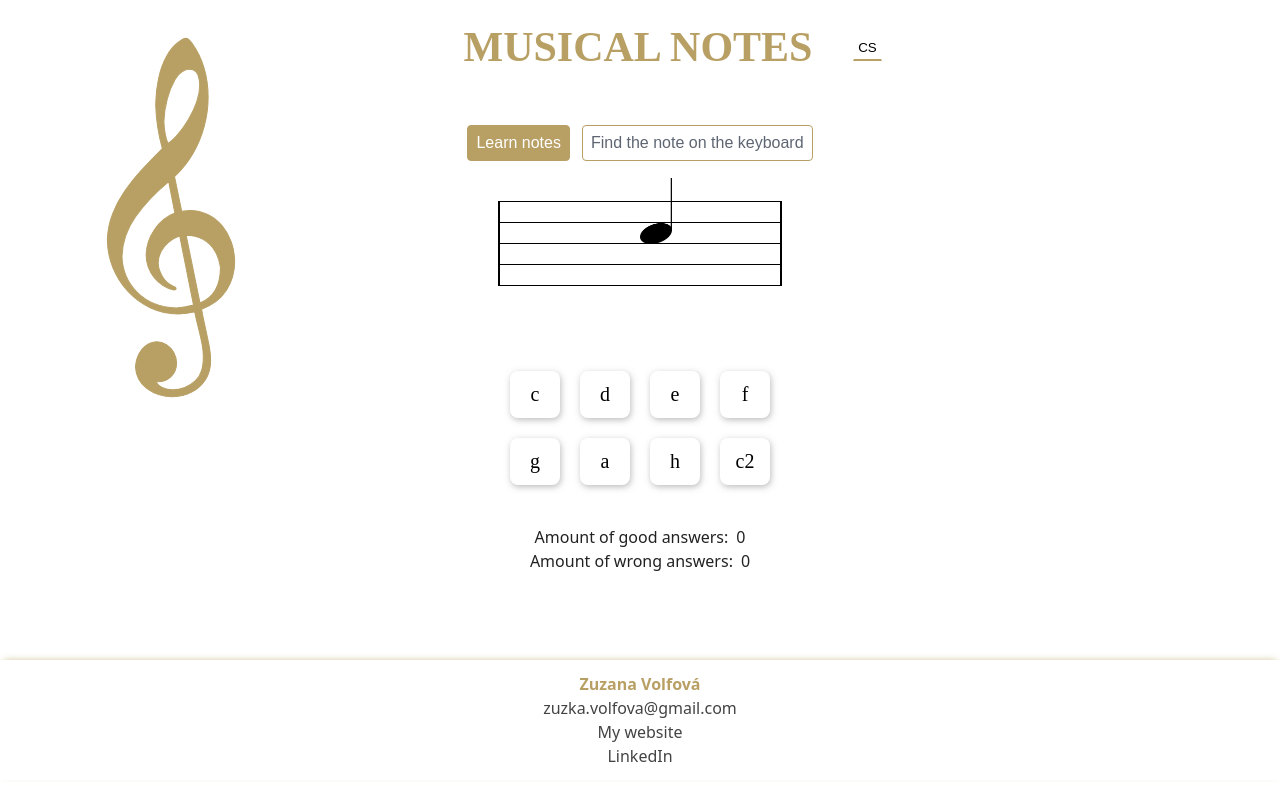
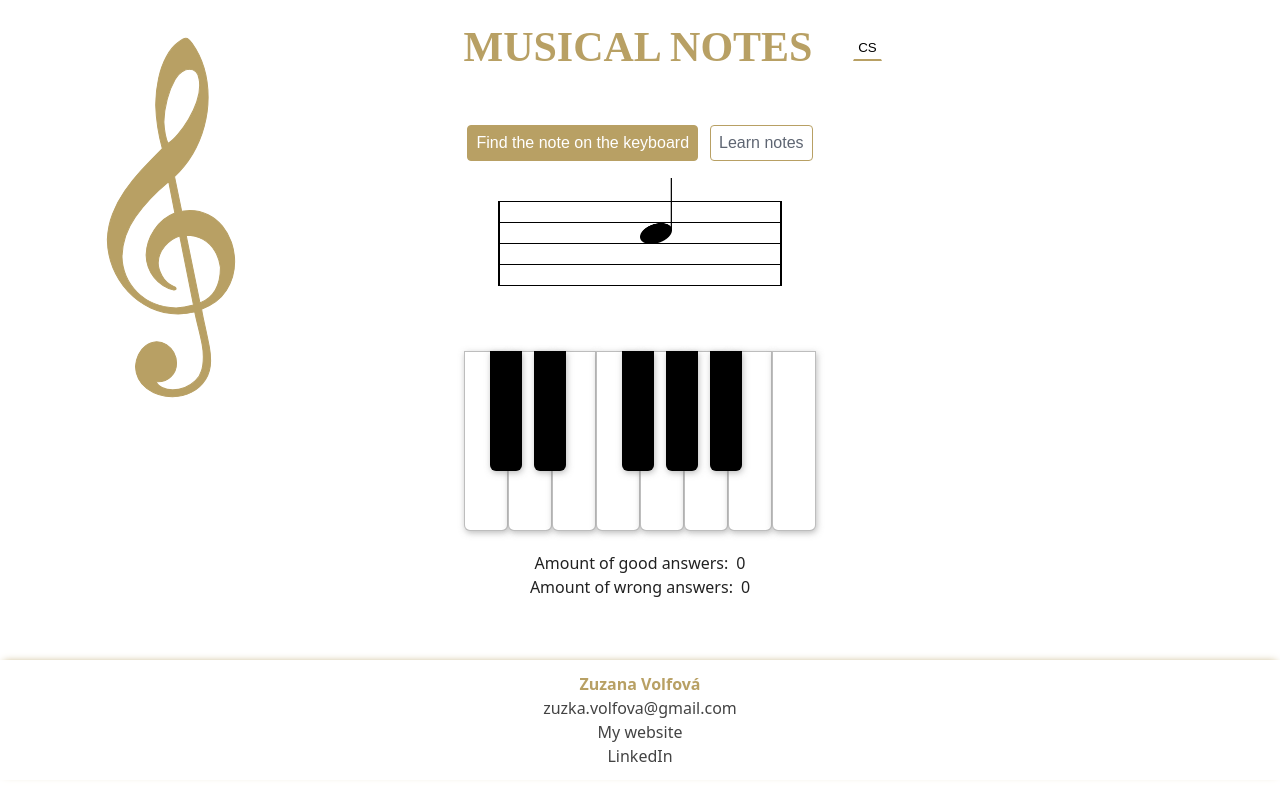
Before and after one commit to zuzanavolfova/musical-notes, a React (Vite) app: page / in a window 1280 px wide. Shown: the top 800 px of the page. Built offline with nearby package versions, Linux system fonts and the light colour scheme; a web font is replaced by a local one.

Commit message:
UI change

```diff
--- a/src/Pages/NoteLearning.tsx
+++ b/src/Pages/NoteLearning.tsx
@@ -14,7 +14,7 @@ import type { TabType } from "../types/types";
 export default function NoteLearning() {
   const { t } = useTranslation();
   const [result, setResult] = useState<boolean | null>(null);
-  const [showContent, setContent] = useState<string | null>("Notes");
+  const [showContent, setContent] = useState<string | null>("Keyboard");
   const [goodAnswers, setGoodAnswers] = useState<number>(0);
   const [wrongAnswers, setWrongAnswers] = useState<number>(0);
 
--- a/src/components/TabsComponent.tsx
+++ b/src/components/TabsComponent.tsx
@@ -18,7 +18,7 @@ const TabsContainerStyled = styled.div`
 
 export default function TabsComponent({ setContent }: TabsComponentProps) {
   const { t } = useTranslation();
-  const [selectedTab, setSelectedTab] = useState<TabType>("Notes");
+  const [selectedTab, setSelectedTab] = useState<TabType>("Keyboard");
 
   function handleOnTabClick(value: TabType) {
     setSelectedTab(value);
@@ -27,17 +27,17 @@ export default function TabsComponent({ setContent }: TabsComponentProps) {
   return (
     <TabsContainerStyled>
       <TabButton
+        isSelected={selectedTab === "Keyboard"}
+        onClick={() => handleOnTabClick("Keyboard")}
+      >
+        {t("find-note-on-keyboard")}
+      </TabButton>
+      <TabButton
         isSelected={selectedTab === "Notes"}
         onClick={() => handleOnTabClick("Notes")}
       >
         {t("learn-notes")}
       </TabButton>
-      <TabButton
-        isSelected={selectedTab === "Keyboard"}
-        onClick={() => handleOnTabClick("Keyboard")}
-      >
-        {t("find-note-on-keyboard")}
-      </TabButton>
     </TabsContainerStyled>
   );
 }
```
